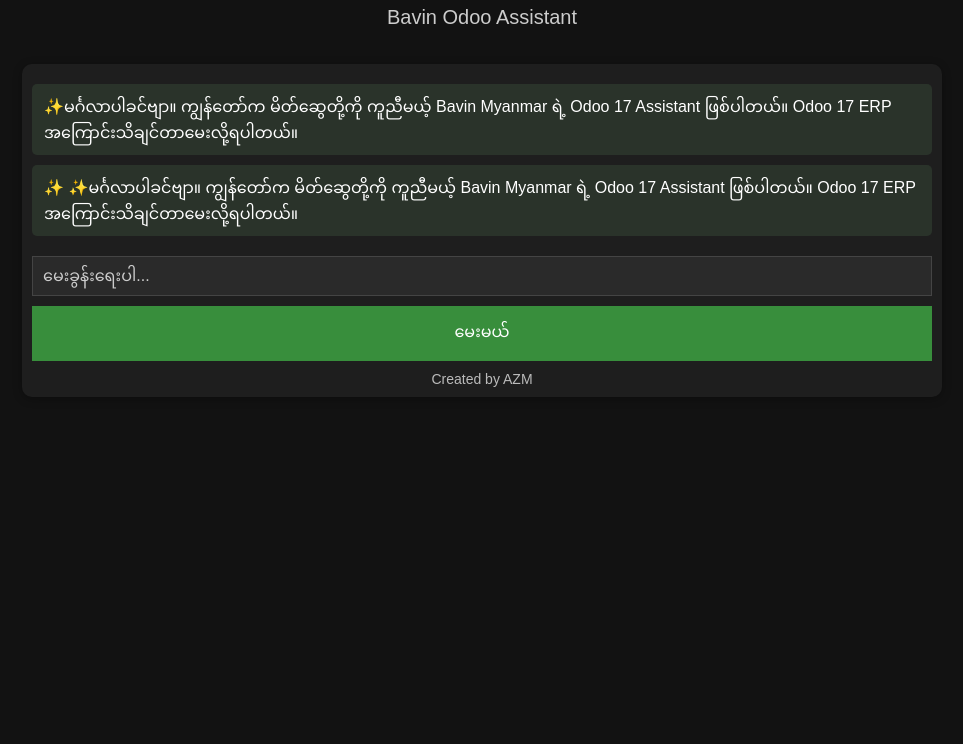
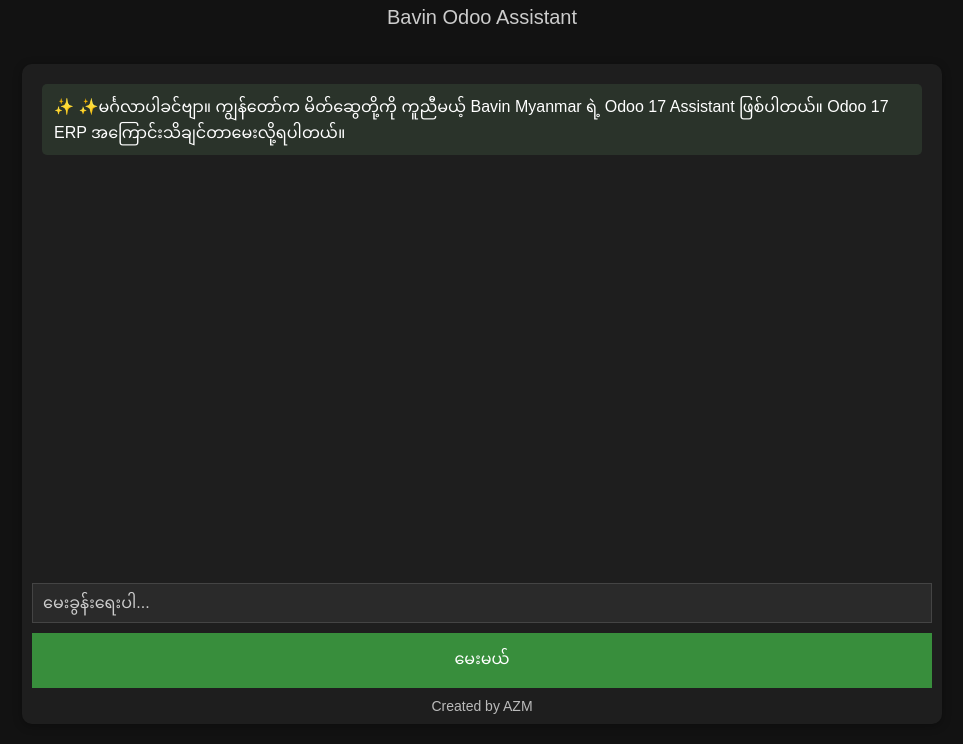
Before and after one commit to koazmin/MEEC-odoo-bot, a website: page index.html in a window 1280 px wide. Shown: the part 78-822 px from the top of the page, without its empty margins (158-1121 px from the left). Before the commit the page ends 800 px from the top, so only its background shows below. Drawn offline with Linux system fonts and the light colour scheme.

Commit message:
Update index.html

```diff
--- a/index.html
+++ b/index.html
@@ -21,6 +21,11 @@
       padding: 10px;
       border-radius: 10px;
       box-shadow: 0 2px 10px rgba(0,0,0,0.3);
+      /* Added for proper message scrolling and layout */
+      display: flex;
+      flex-direction: column;
+      height: 80vh; /* Adjust as needed for your desired chat box height */
+      overflow: hidden;
     }
 
     .message {
@@ -90,24 +95,27 @@
       color: #bbbbbb;
       font-size: 14px;
     }
+
+    /* Styles for the scrollable messages area */
+    #messages {
+      flex-grow: 1; /* Allows the messages div to expand and fill available space */
+      overflow-y: auto; /* Enables vertical scrolling when content overflows */
+      padding: 0 10px; /* Add some horizontal padding for messages */
+    }
   </style>
 </head>
 <body>
 
-  <!-- Logo Section -->
   <div id="logo-container">
     <img src="logo.png" alt="Logo" />
     <div id="subtitle">Bavin Odoo Assistant</div>
   </div>
 
-  <!-- Chat Section -->
   <div id="chat">
-    <div class="message bot">✨မင်္ဂလာပါခင်ဗျာ။ ကျွန်တော်က မိတ်ဆွေတို့ကို ကူညီမယ့် Bavin Myanmar ရဲ့ Odoo 17 Assistant ဖြစ်ပါတယ်။ Odoo 17 ERP အကြောင်းသိချင်တာမေးလို့ရပါတယ်။</div>
     <div id="messages"></div>
     <input id="userInput" type="text" placeholder="မေးခွန်းရေးပါ..." />
     <button onclick="sendMessage()">မေးမယ်</button>
 
-    <!-- Creator Note -->
     <div class="footer">Created by AZM</div>
   </div>
 
```
